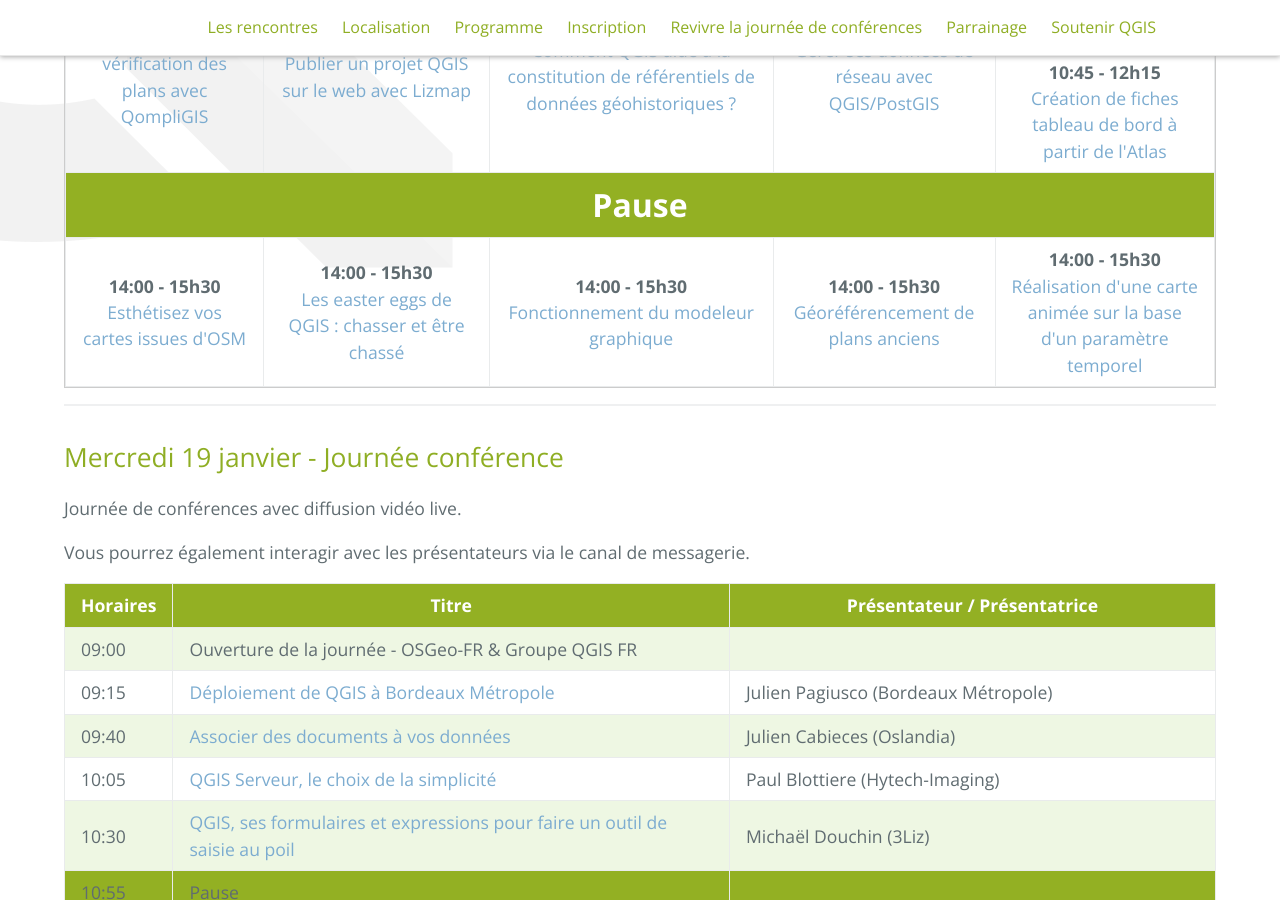
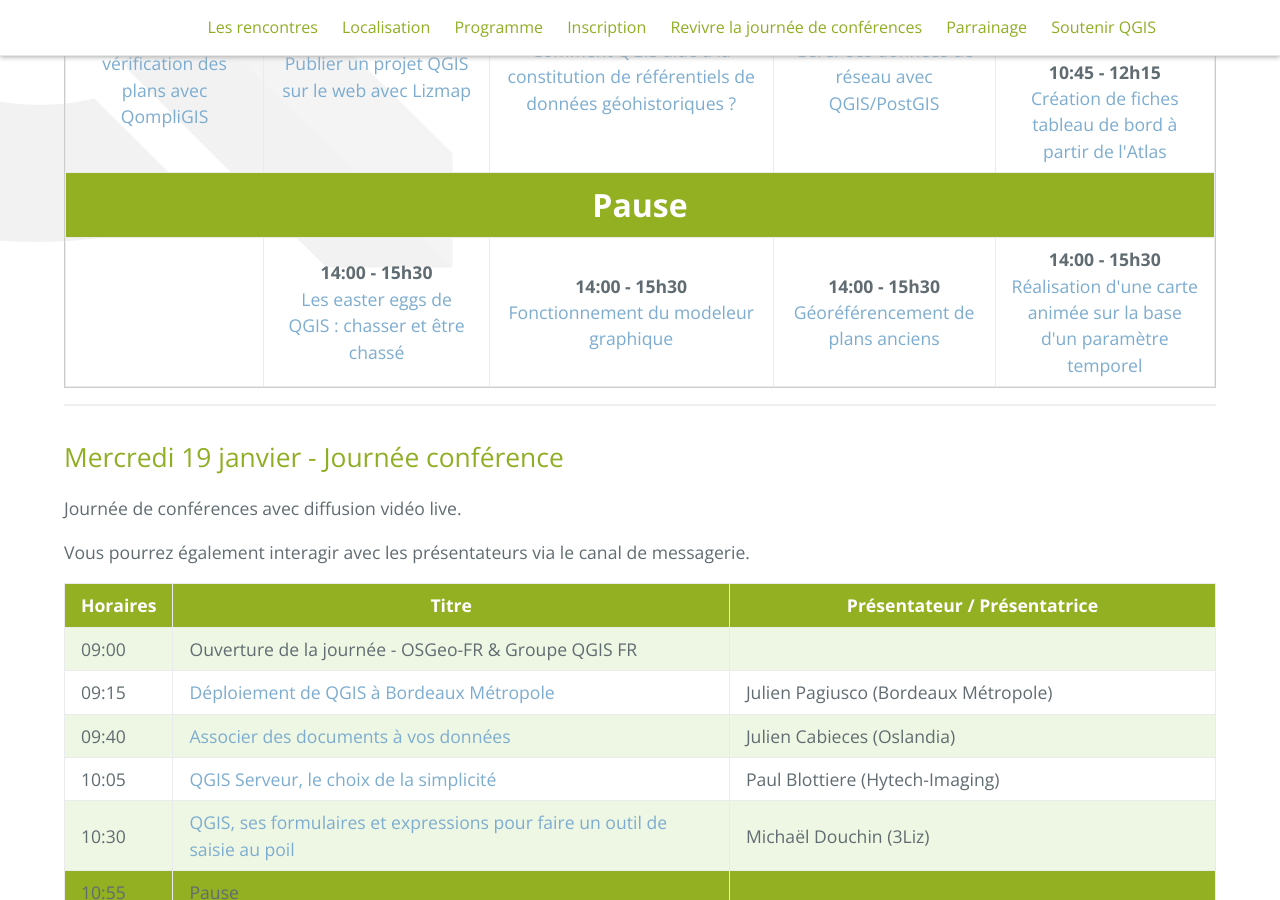
Before and after one commit to OSGeo-fr/QGIS-conf-fr-website, a Jekyll site: the page built from z20_programme.md, in a window 1280 px wide and 900 px high, scrolled down 1031 px. Built offline with Jekyll 4.4.1, drawn with Linux system fonts in a browser that asks for light colours.

Commit message:
Suppression d'un atelier

```diff
--- a/z20_programme.md
+++ b/z20_programme.md
@@ -44,7 +44,7 @@ Les ateliers dureront 1h30 ou 3h selon les besoins. Les pré-réquis éventuelle
             <td colspan=6><b>Pause</b></td>
         </tr>
         <tr class="atelier">
-            <td><b>14:00 - 15h30</b><br><a href="#esth%C3%A9tisez-vos-cartes-issues-dosm">Esthétisez vos cartes issues d'OSM</a></td>
+            <td></td>
             <td><b>14:00 - 15h30</b><br><a href="#les-easter-eggs-de-qgis--chasser-et-%C3%AAtre-chass%C3%A9">Les easter eggs de QGIS : chasser et être chassé</a></td>
             <td><b>14:00 - 15h30</b><br><a href="#fonctionnement-du-modeleur-graphique">Fonctionnement du modeleur graphique</a></td>
             <td><b>14:00 - 15h30</b><br><a href="#g%C3%A9or%C3%A9f%C3%A9rencement-de-plans-anciens">Géoréférencement de plans anciens</a></td>
```
